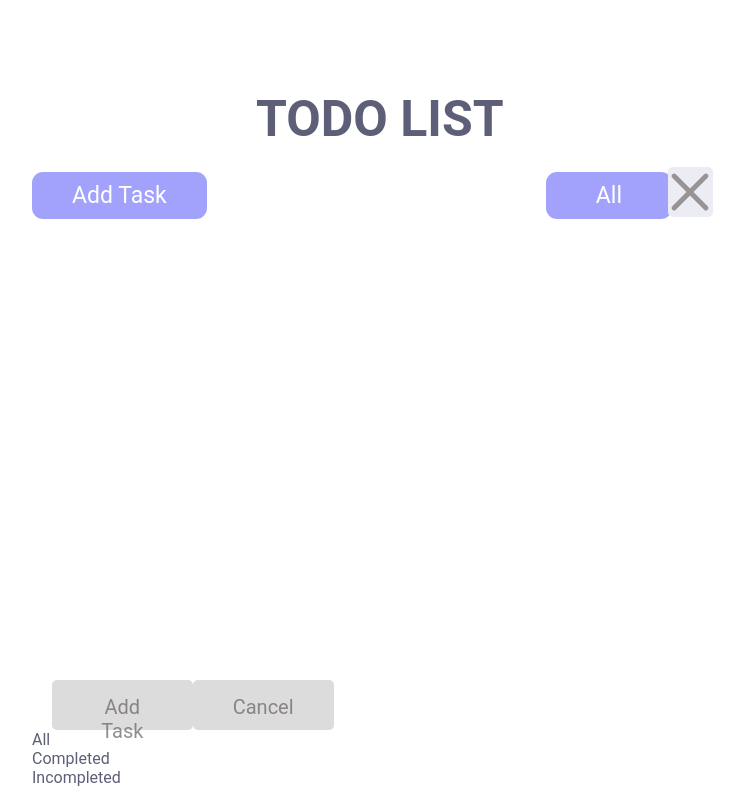
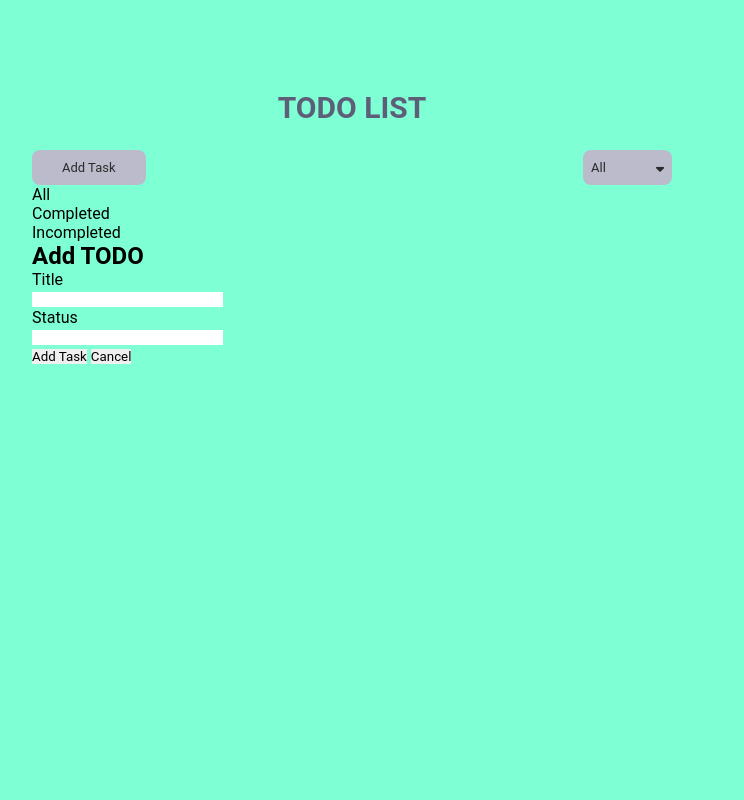
Before and after one commit to MbahNeilvani/Todo-list, a plain HTML site: page index.html in a window 1280 px wide. Shown: the whole page, without its empty margins (288-1032 px from the left). Drawn offline with Linux system fonts and the light colour scheme.

Commit message:
started the Css all over

```diff
--- a/Css/style.css
+++ b/Css/style.css
@@ -1,4 +1,4 @@
- *{
+*{
     margin: 0;
     padding: 0;
     box-sizing: border-box;
@@ -10,62 +10,90 @@
 }
 
 body{
+    background-color: aquamarine;
     margin: 90px auto;
     width: 50%;
 }
 
 #title{
-    display: inline-block;
-    height: 70px;
-    position: relative;
-    left: 35%;
-    font-size: 50px;
+    display: flex;
+    margin-bottom: 30px;
+    width:100%;
+    justify-content: center;
+    height: 30px;
+    font-size: 30px;
     font-weight: bold;
     color: hsl(236, 13%, 42%);
 }
 
-#menu{
+#option-bar{
+    height: 35px;
+}
+
+.display{
+    display: flex;
+    justify-content: space-between;
+}
+
+.btn-a button{
+    display: flex;
+    margin: 0;
+    border-radius: 8px;
+    font-size: 13px;
+    color: #fff;
+    color: rgb(44, 43, 43);
+    background-color: #bbbbcc;
+    padding: 10px 30px;
+}
+
+.btn-b button{
+    display: flex;
+    margin: 0;
+    border-radius: 8px;
+    font-size: 13px;
+    color: #fff;
+    color: rgb(44, 43, 43);
+    background-color: #bbbbcc;
+    padding: 10px 8px;
+}
+
+.btn-b i{
+    padding-left: 50px;
+}
+
+.display button:hover{
+    cursor: pointer;
+    color: rgb(207, 203, 203);
+    background-color: rgb(97, 97, 197);
+}
+
+/* #menu{
     height: 60px;
     justify-content: center;
     align-items: center;
     color: hsl(236, 13%, 42%);
-}
+} */
 
-.display{
-    display: flex;
-    height: 70px;
-    justify-content: space-between;
-    align-items: center;
-}
-
-
-
-.btn-a button{
+/* .btn-a button{
     border-radius: 11px;
     font-size: 23px;
     padding: 10px 40px;
     color: #fff;
     background-color: #a2a2fd;
 
-}
+} */
 
-.btn-b button{
+/* .btn-b button{
     font-size: 23px;
     padding: 10px 50px;
     border-radius: 11px;
     color: #fff;
     background-color: #a2a2fd;
-}
-
-button:hover{
-    cursor: pointer;
-    color: rgb(207, 203, 203);
-    background-color: rgb(97, 97, 197);
-}
+} */
 
 /* Off-screen */
 
-#off-screen-menu-a.active{
+/* #off-screen-menu-a.active{
     display: flex;
     height: 450px;
     margin-top: 70px;
@@ -80,105 +108,97 @@ button:hover{
     animation-duration: 1s;
     animation-delay: 1s;
     animation-fill-mode: forwards;
-}
+} */
 
-@keyframes off-screen-menu-a{
+/* @keyframes off-screen-menu-a{
     0% {opacity: 0;}
     100% {opacity: 1;}
-}
+} */
 
-#thing{
-    opacity: 0;
-    height: 400px;
+/* #thing.active{
+    opacity: 100%;
     pointer-events: none;
-    cursor: default;
-}
+    cursor: pointer;
+} */
 
-#thing.active{
-    opacity: 100%;
-    pointer-events: all;
-    cursor: pointer;
-}
-
-.burger.active{
-    opacity: 0;
-}
-
-#thing.active{
+/* #thing.active{
     display: inline-block;
     height: 320px;
     animation-name: thing;
     animation-duration: 1s;
     animation-delay: 1s;
     animation-fill-mode: forwards;
-}
+} */
 
-@keyframes thing{
+/* @keyframes thing{
     0% {opacity: 0;}
     100% {opacity: 1;}
-}
+} */
 
-.action{
+/* .action{
     margin: 0 20px;
     width: 80%;
-}
+} */
 
-.action h1{
+/* .action h1{
     margin-bottom: 20px;
-}
+} */
 
-label{
+/* label{
     font-size: 23px;
-}
+} */
 
-.same{
+/* .same{
     margin-bottom: 30px;
-}
-
-
-
+} */
 
 /* border: 1.5px solid rgb(71, 223, 147); */
 
-input{
+/* input{
     margin-top: 10px;
     height: 50px;
     width: 117%;
     font-size: 25px;
-}
+} */
 
-.down{
+/* .down{
     display: flex;
     height: 50px;
+    opacity: 0;
     width: 55%;
     margin: 0 20px;
-}
+} */
 
-.down > div{
+/* .down.active{
+    cursor: pointer;
+    pointer-events: visible;
+    opacity: 100%;
+} */
+
+/* .down > div{
     display: flex;
     width: 80%;
     justify-content: space-between;
-}
+} */
 
-.down button{
+/* .down button{
     border-radius: 5px;
     font-size: 20px;
     color: rgba(105, 98, 98, 0.719);
     background-color: rgba(216, 216, 216, 0.89);
     padding: 15px 40px;
-}
+} */
 
-.down button:hover{
+/* .down button:hover{
     cursor: pointer;
     color: rgb(207, 203, 203);
     background-color: rgb(97, 97, 197);
-}
+} */
 
 /* Hamberger section */
 
-#hamburger{
+/* #hamburger{
     display: flex;
-    /* padding: 5px; */
     width: 7%;
     background-color: hsl(233, 31%, 94%);
     justify-content: center;
@@ -229,4 +249,4 @@ input{
 .ham-menu span:nth-child(2){
     top: 50%;
     transform: translate(-50%, -50%) rotate(-45deg);
-}
+} */
--- a/Js/main.js
+++ b/Js/main.js
@@ -1,6 +1,7 @@
 const btn = document.querySelector('.btn-a');
 // const hammenu = document.querySelector('.burger')
 const things = document.querySelector('#thing');
+const downbtn = document.querySelector('.down')
 const offScreenMenu = document.querySelector('#off-screen-menu-a');
 
 
@@ -8,6 +9,7 @@ btn.addEventListener('click', () => {
     btn.classList.toggle('active');
     offScreenMenu.classList.toggle('active');
     things.classList.toggle('active');
+    downbtn.classList.toggle('active')
 })
 
 hammenu.addEventListener('click', ()=> {
--- a/index.html
+++ b/index.html
@@ -5,6 +5,7 @@
     <meta http-equiv="X-UA-Compatible" content="IE=edge">
     <meta name="viewport" content="width=device-width, initial-scale=1.0">
     <title>Todo list</title>
+    <link rel="stylesheet" href="https://cdnjs.cloudflare.com/ajax/libs/font-awesome/6.6.0/css/all.min.css" integrity="sha512-Kc323vGBEqzTmouAECnVceyQqyqdsSiqLQISBL29aUW4U/M7pSPA/gEUZQqv1cwx4OnYxTxve5UMg5GT6L4JJg==" crossorigin="anonymous" referrerpolicy="no-referrer" />
     <link rel="stylesheet" href="css/style.css">
 </head>
 <body>
@@ -17,16 +18,34 @@
 
     <!-- Menu Section -->
 
+    <section id="option-bar">
+        <div class='display'>
+            <div class="btn-a">
+                <button>Add Task</button>
+            </div>
+            <div class="btn-b">
+                <button>
+                    All
+                    <i class="fa fa-sort-desc" aria-hidden="true"></i>
+                </button>
+            </div>
+        </div>
+    </section>
+
+    <section id="right-list">
+        <div class="status">
+            <div class="container-b">
+                <div>
+                    <p>All</p>
+                    <p>Completed</p>
+                    <p>Incompleted</p>
+                </div>
+            </div>
+        </div>
+    </section>
+
     <section id="menu">
         <div id="box">
-            <div class='display'>
-                <div class="btn-a">
-                    <button>Add Task</button>
-                </div>
-                <div class="btn-b">
-                    <button>All</button>
-                </div>
-            </div>
             <div id="off-screen-menu-a">
                 <nav id="hamburger">
                     <div class="ham-menu">
@@ -50,15 +69,6 @@
                 </div>
             </div>
         </div>
-        <div class="status">
-            <div class="container-b">
-                <div>
-                    <p>All</p>
-                    <p>Completed</p>
-                    <p>Incompleted</p>
-                </div>
-            </div>
-        </div>
     </section>
 
     <!-- Main Section -->
```
